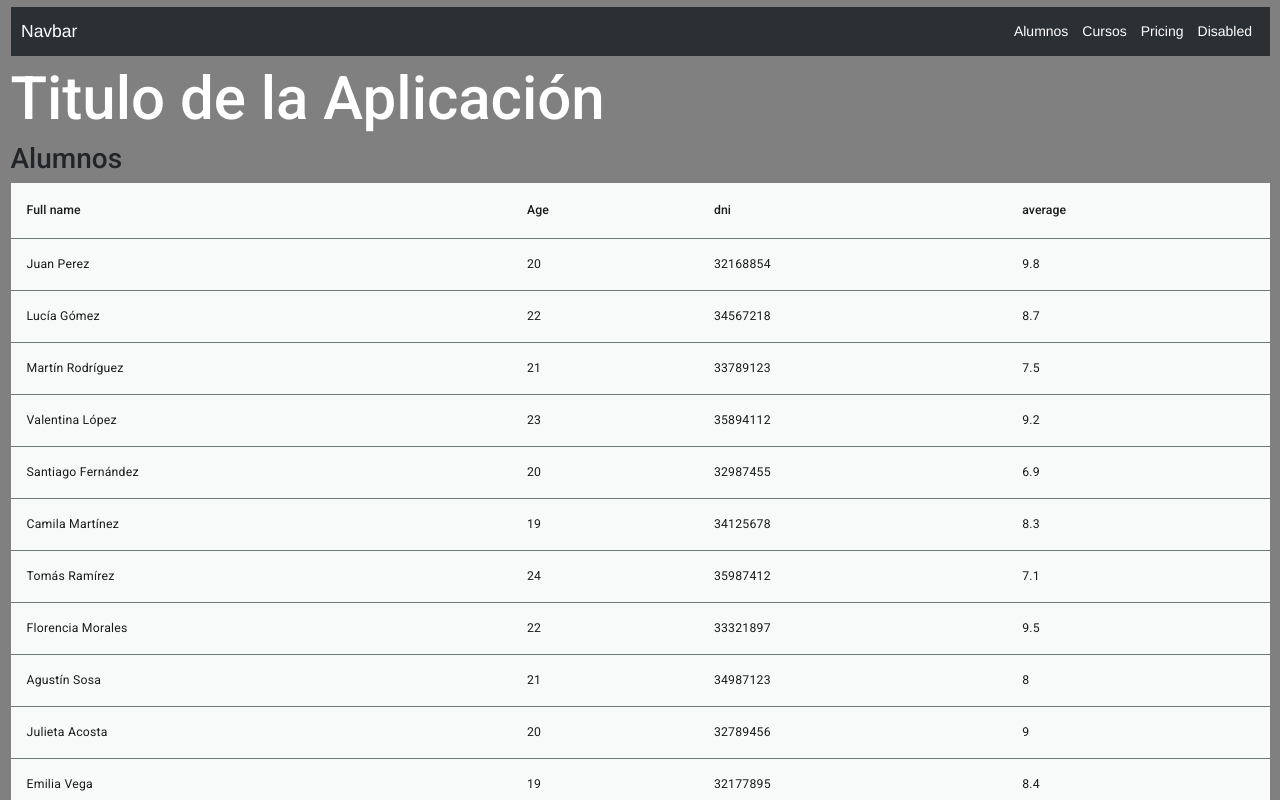
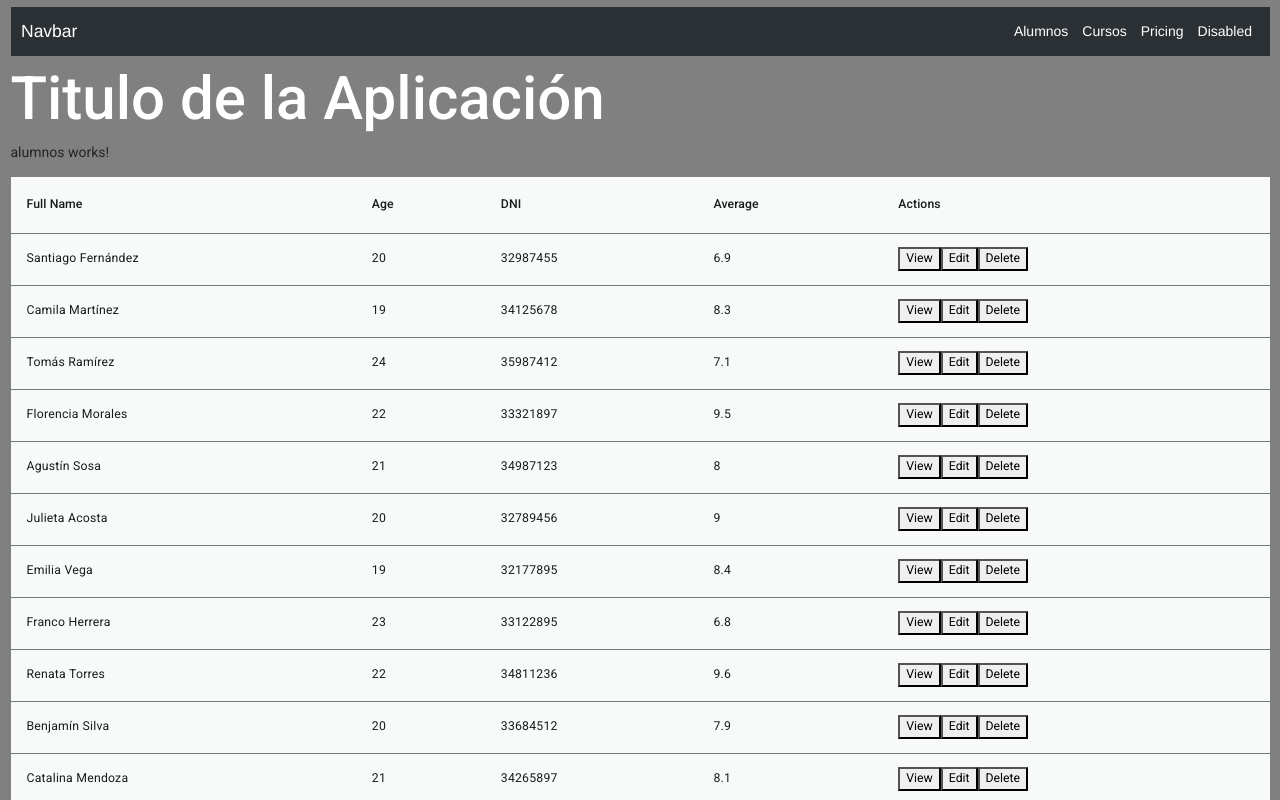
Before and after one commit to andrescanovas/angular-coder2proyecto, an Angular app: page / in a window 1280 px wide. Shown: the top 800 px of the page. Built offline with nearby package versions, Linux system fonts and the light colour scheme; data requests are answered from the project's data file.

Commit message:
botones de view y eliminar en alumnos

```diff
--- a/src/app/app.routes.ts
+++ b/src/app/app.routes.ts
@@ -1,8 +1,10 @@
+import { Component } from '@angular/core';
 import { Routes } from '@angular/router';
 import { Home } from './home/home';
 import { Usuario } from './usuario/usuario';
 import { RoutePaths } from '../shared/routes';
 import { Alumnos } from './features/alumnos/alumnos';
+import { ViewStudent } from './features/alumnos/view-student/view-student';
 
 
 export const routes: Routes = [
@@ -29,5 +31,9 @@ export const routes: Routes = [
         path: RoutePaths.CURSOS,
         loadComponent:() => import('./features/cursos/cursos').then(m=>m.Cursos)
     },
+    {
+        path: RoutePaths.VIEWSTUDENT,
+        component: ViewStudent
+    },
 
 ];
--- a/src/app/features/alumnos/alumnos-api.ts
+++ b/src/app/features/alumnos/alumnos-api.ts
@@ -18,7 +18,7 @@ export class AlumnosAPI {
 
 
   deleteAlumno(student: Student): Observable<void> {
-    return this.http.delete<void>(`${this.baseUrl}/students/${student.dni}`).pipe(delay(1000));
+    return this.http.delete<void>(`${this.baseUrl}/students/${student.id}`).pipe(delay(1000));
   }
 
 }
--- a/src/app/features/alumnos/alumnos.html
+++ b/src/app/features/alumnos/alumnos.html
@@ -1,9 +1,11 @@
-<H2>Alumnos</H2>
+<p>alumnos works!</p>
 
-<div *ngIf="alumnos; else loanding"></div>
 
-<app-student-table [students]="alumnos"></app-student-table>
+<div *ngIf="alumnos; else loading">
 
-<ng-template #loanding>
-    <p>loanding...</p>
+   <app-student-table  (deleteEvent)="deleteStudent($event)" [students]="alumnos" ></app-student-table>
+</div>
+
+<ng-template #loading>
+  <p>Loading...</p>
 </ng-template>
--- a/src/app/features/alumnos/alumnos.ts
+++ b/src/app/features/alumnos/alumnos.ts
@@ -1,21 +1,24 @@
 import { Component } from '@angular/core';
 import { AlumnosAPI } from './alumnos-api';
 import { Student } from '../../../shared/entities';
-import { CommonModule } from '@angular/common';
-import { StudentTable } from "../../student-table/student-table";
+import { CommonModule, JsonPipe } from '@angular/common';
+import { StudentTable } from '../../student-table/student-table';
+import { switchMap } from 'rxjs';
+
 
 @Component({
   selector: 'app-alumnos',
-  imports: [CommonModule, StudentTable],
+  imports: [CommonModule,StudentTable],
   templateUrl: './alumnos.html',
   styleUrl: './alumnos.scss'
 })
 export class Alumnos {
-alumnos! :Student[];
+  alumnos! : Student[];
   constructor(private alumnosApi: AlumnosAPI) { }
 
   ngOnInit() {
-
+    // cuando llegan los datos, hacer esto
+    //
     this.alumnosApi.getAlumnos().subscribe(alumnos => {
        this.alumnos = alumnos;
     });
@@ -23,4 +26,20 @@ alumnos! :Student[];
 
   }
 
+  deleteStudent(student: Student) {
+     console.log("Eliminando alumno", student);
+
+     this.alumnosApi.deleteAlumno(student).subscribe(() => {
+       this.alumnosApi.getAlumnos().subscribe(alumnos => {
+         this.alumnos = alumnos;
+       });
+     });
+
+    this.alumnosApi.deleteAlumno(student).pipe(
+    switchMap(()=> this.alumnosApi.getAlumnos())
+    ).subscribe(alumnos =>{
+      this.alumnos =this.alumnos;
+    });
+
+    }
 }
--- /dev/null
+++ b/src/app/features/alumnos/view-student/view-student.html
@@ -0,0 +1,7 @@
+<p>view-student works!</p>
+<!-- {{student| json}} -->
+
+
+<ng-container *ngIf="student">
+  <app-student-table [students]="[student]"></app-student-table>
+</ng-container>
--- a/src/app/student-table/student-table.html
+++ b/src/app/student-table/student-table.html
@@ -1,29 +1,39 @@
-<table mat-table [dataSource]="students" class="mat-elevation-z8 demo-table">
-  <!-- Position Column -->
+<table mat-table [dataSource]="students" class="mat-elevation-z8">
+
+  <!--- Note that these columns can be defined in any order.
+        The actual rendered columns are set as a property on the row definition" -->
+
+  <!-- Full Name Column -->
   <ng-container matColumnDef="fullname">
-    <th mat-header-cell *matHeaderCellDef>Full name</th>
-    <td mat-cell *matCellDef="let element">{{element.name |fullname:element.surname}}</td>
+    <th mat-header-cell *matHeaderCellDef> Full Name </th>
+    <td mat-cell *matCellDef="let element">  {{ element.name | fullname:element.surname }} </td>
   </ng-container>
 
-  <!-- Name Column -->
+  <!-- Age Column -->
   <ng-container matColumnDef="age">
-    <th mat-header-cell *matHeaderCellDef>Age</th>
-    <td mat-cell *matCellDef="let element">{{element.age}}</td>
+    <th mat-header-cell *matHeaderCellDef> Age </th>
+    <td mat-cell *matCellDef="let element"> {{element.age}} </td>
   </ng-container>
 
-  <!-- Weight Column -->
-  <ng-container matColumnDef="average">
-    <th mat-header-cell *matHeaderCellDef>average</th>
-    <td mat-cell *matCellDef="let element">{{element.average}}</td>
+   <ng-container matColumnDef="dni">
+    <th mat-header-cell *matHeaderCellDef> DNI </th>
+    <td mat-cell *matCellDef="let element"> {{element.dni}} </td>
   </ng-container>
 
-  <!-- Symbol Column -->
-  <ng-container matColumnDef="dni">
-    <th mat-header-cell *matHeaderCellDef>dni</th>
-    <td mat-cell *matCellDef="let element">{{element.dni}}</td>
+   <ng-container matColumnDef="average">
+    <th mat-header-cell *matHeaderCellDef> Average </th>
+    <td mat-cell *matCellDef="let element"> {{element.average}} </td>
+  </ng-container>
+
+   <ng-container matColumnDef="actions">
+    <th mat-header-cell *matHeaderCellDef> Actions</th>
+    <td mat-cell *matCellDef="let element">
+      <button (click)="viewDetails(element)" mat-button color="accent">View</button>
+      <button  mat-button color="primary">Edit</button>
+      <button (click)="deleteStudent(element)" mat-button color="warn">Delete</button>
+    </td>
   </ng-container>
 
   <tr mat-header-row *matHeaderRowDef="displayedColumns"></tr>
-    <tr mat-row *matRowDef="let row; columns: displayedColumns;"></tr>
-
+  <tr mat-row *matRowDef="let row; columns: displayedColumns;"></tr>
 </table>
--- a/src/app/student-table/student-table.ts
+++ b/src/app/student-table/student-table.ts
@@ -1,16 +1,39 @@
-import { Component, Input } from '@angular/core';
+import { Component, EventEmitter, Input, Output } from '@angular/core';
 import { Student } from '../../shared/entities';
 import {MatTableModule} from '@angular/material/table';
 import { FullnamePipe } from '../../shared/pipes/fullname-pipe';
+import { Router, RouterModule } from '@angular/router';
 
 @Component({
   selector: 'app-student-table',
-  imports: [MatTableModule,FullnamePipe],
+  imports: [MatTableModule,FullnamePipe,RouterModule],
   templateUrl: './student-table.html',
   styleUrl: './student-table.scss'
 })
 export class StudentTable {
 
   @Input() students: Student[] = [];
-  displayedColumns: string[] = ['fullname', 'age', 'dni', 'average'];
+  @Output() deleteEvent = new EventEmitter<Student>();
+
+  displayedColumns: string[] = ['fullname', 'age', 'dni', 'average','actions'];
+
+  constructor(private router:Router){}
+
+  viewDetails(student: Student) {
+    this.router.navigate(['/view-student' ], {
+      state: { student: student }
+    });
+  }
+
+  deleteStudent(student: Student) {
+    console.log("Eliminando alumno", student);
+    this.deleteEvent.emit(student);
+  }
+
+
+  editStudent(student: Student) {
+    this.router.navigate(['/edit-student'], {
+      state: { student: student }
+    });
+  }
 }
--- a/src/db.json
+++ b/src/db.json
@@ -1,40 +1,7 @@
 {
-    "students":
-    [
+  "students": [
     {
-            "id": 1,
-            "name": "Juan",
-            "surname": "Perez",
-            "age": 20,
-            "dni": 32168854,
-            "average": 9.8
-        },
-        {
-            "id": 2,
-            "name": "Lucía",
-            "surname": "Gómez",
-            "age": 22,
-            "dni": 34567218,
-            "average": 8.7
-        },
-        {
-            "id": 3,
-            "name": "Martín",
-            "surname": "Rodríguez",
-            "age": 21,
-            "dni": 33789123,
-            "average": 7.5
-        },
-        {
-            "id": 4,
-            "name": "Valentina",
-            "surname": "López",
-            "age": 23,
-            "dni": 35894112,
-            "average": 9.2
-        },
-        {
-            "id": 5,
+      "id": "5",
       "name": "Santiago",
       "surname": "Fernández",
       "age": 20,
@@ -42,7 +9,7 @@
       "average": 6.9
     },
     {
-            "id": 6,
+      "id": "6",
       "name": "Camila",
       "surname": "Martínez",
       "age": 19,
@@ -50,7 +17,7 @@
       "average": 8.3
     },
     {
-            "id": 7,
+      "id": "7",
       "name": "Tomás",
       "surname": "Ramírez",
       "age": 24,
@@ -58,7 +25,7 @@
       "average": 7.1
     },
     {
-            "id": 8,
+      "id": "8",
       "name": "Florencia",
       "surname": "Morales",
       "age": 22,
@@ -66,23 +33,23 @@
       "average": 9.5
     },
     {
-            "id": 9,
+      "id": "9",
       "name": "Agustín",
       "surname": "Sosa",
       "age": 21,
       "dni": 34987123,
-            "average": 8.0
+      "average": 8
     },
     {
-            "id": 10,
+      "id": "10",
       "name": "Julieta",
       "surname": "Acosta",
       "age": 20,
       "dni": 32789456,
-            "average": 9.0
+      "average": 9
     },
     {
-            "id": 11,
+      "id": "11",
       "name": "Emilia",
       "surname": "Vega",
       "age": 19,
@@ -90,7 +57,7 @@
       "average": 8.4
     },
     {
-            "id": 12,
+      "id": "12",
       "name": "Franco",
       "surname": "Herrera",
       "age": 23,
@@ -98,7 +65,7 @@
       "average": 6.8
     },
     {
-            "id": 13,
+      "id": "13",
       "name": "Renata",
       "surname": "Torres",
       "age": 22,
@@ -106,7 +73,7 @@
       "average": 9.6
     },
     {
-            "id": 14,
+      "id": "14",
       "name": "Benjamín",
       "surname": "Silva",
       "age": 20,
@@ -114,7 +81,7 @@
       "average": 7.9
     },
     {
-            "id": 15,
+      "id": "15",
       "name": "Catalina",
       "surname": "Mendoza",
       "age": 21,
@@ -122,7 +89,7 @@
       "average": 8.1
     },
     {
-            "id": 16,
+      "id": "16",
       "name": "Facundo",
       "surname": "Iglesias",
       "age": 24,
@@ -130,7 +97,7 @@
       "average": 7.3
     },
     {
-            "id": 17,
+      "id": "17",
       "name": "Mía",
       "surname": "Suárez",
       "age": 22,
@@ -138,7 +105,7 @@
       "average": 9.4
     },
     {
-            "id": 18,
+      "id": "18",
       "name": "Lautaro",
       "surname": "Ortega",
       "age": 19,
@@ -146,7 +113,7 @@
       "average": 6.7
     },
     {
-            "id": 19,
+      "id": "19",
       "name": "Josefina",
       "surname": "Cabrera",
       "age": 23,
@@ -154,7 +121,7 @@
       "average": 9.1
     },
     {
-            "id": 20,
+      "id": "20",
       "name": "Nicolás",
       "surname": "Castro",
       "age": 21,
@@ -162,7 +129,7 @@
       "average": 8.2
     },
     {
-            "id": 21,
+      "id": "21",
       "name": "Malena",
       "surname": "Peralta",
       "age": 20,
@@ -170,7 +137,7 @@
       "average": 7.4
     },
     {
-            "id": 22,
+      "id": "22",
       "name": "Iván",
       "surname": "Campos",
       "age": 19,
@@ -178,7 +145,7 @@
       "average": 6.5
     },
     {
-            "id": 23,
+      "id": "23",
       "name": "Sofía",
       "surname": "Reyes",
       "age": 22,
@@ -186,7 +153,7 @@
       "average": 9.3
     },
     {
-            "id": 24,
+      "id": "24",
       "name": "Thiago",
       "surname": "Luna",
       "age": 23,
@@ -194,7 +161,7 @@
       "average": 7.6
     },
     {
-            "id": 25,
+      "id": "25",
       "name": "Abril",
       "surname": "Domínguez",
       "age": 20,
--- a/src/shared/routes.ts
+++ b/src/shared/routes.ts
@@ -2,5 +2,6 @@ export enum RoutePaths{
     HOME="home",
     USER= "usuario",
     ALUMNOS="alumnos",
-    CURSOS="cursos"
+    CURSOS="cursos",
+    VIEWSTUDENT="view-student"
 }
```
Also changed, not shown: src/app/features/alumnos/view-student/view-student.ts (added, +21 -0 lines), src/app/features/alumnos/view-student/view-student.scss (added), 1 other file (tests, documents, lock files or other folders). Lines whose indentation alone changed are shown as unchanged.
